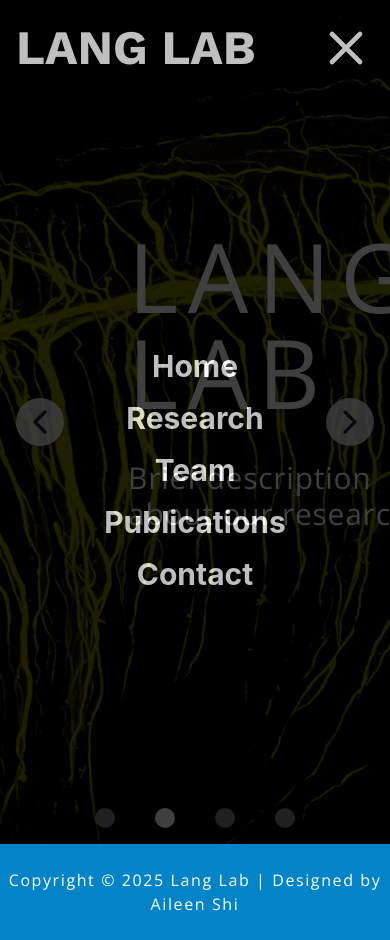
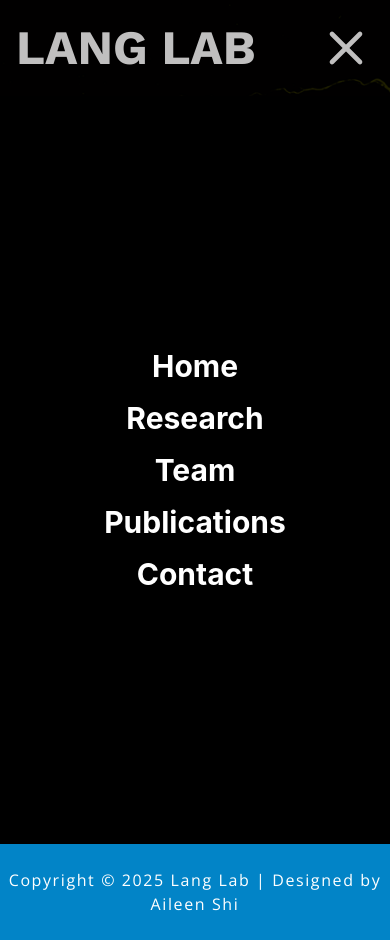
Before and after one commit to aileen-shi/lang-lab, a React (Create React App) app: page / in a window 390 px wide. Both pictures are taken after a click on the element 346 px from the left and 48 px from the top of the page. Shown: the top 940 px of the page. Built offline with nearby package versions, Linux system fonts and the light colour scheme.

Commit message:
Update mobile nav opacity
Increased opacity to make text more visible

```diff
--- a/src/components/Navbar.tsx
+++ b/src/components/Navbar.tsx
@@ -93,9 +93,7 @@ const Navbar = () => {
       <div
         className={`mobile-menu absolute z-20 lg:hidden space-y-4 mt-24 py-2 flex flex-col justify-center w-full items-center text-3xl font-bold ${
           isHamburgerOpen ? "block" : "hidden"
-        } ${
-          isHome ? "bg-black opacity-75 text-white" : "bg-white text-slate-950"
-        }`}
+        } ${isHome ? "bg-black text-white" : "bg-white text-slate-950"}`}
       >
         <Link to="/" className="hover:text-sky-600">
           Home
```
